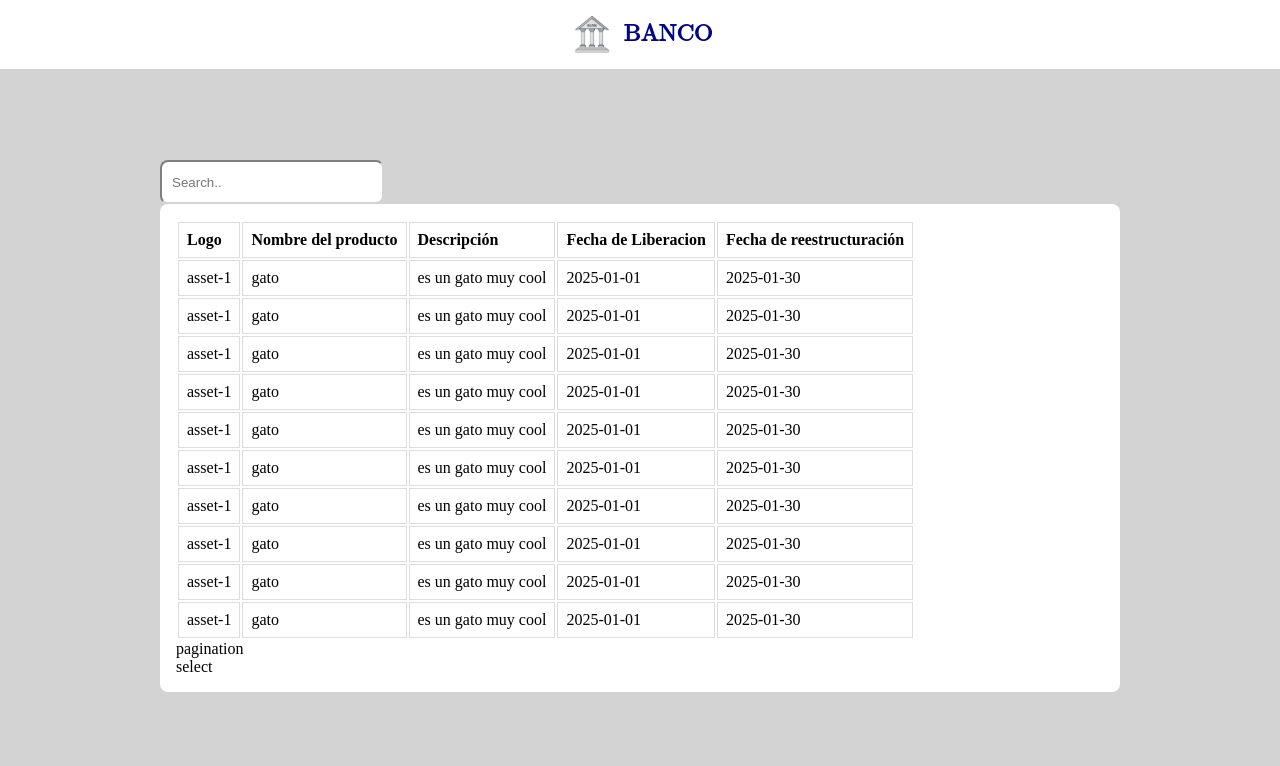
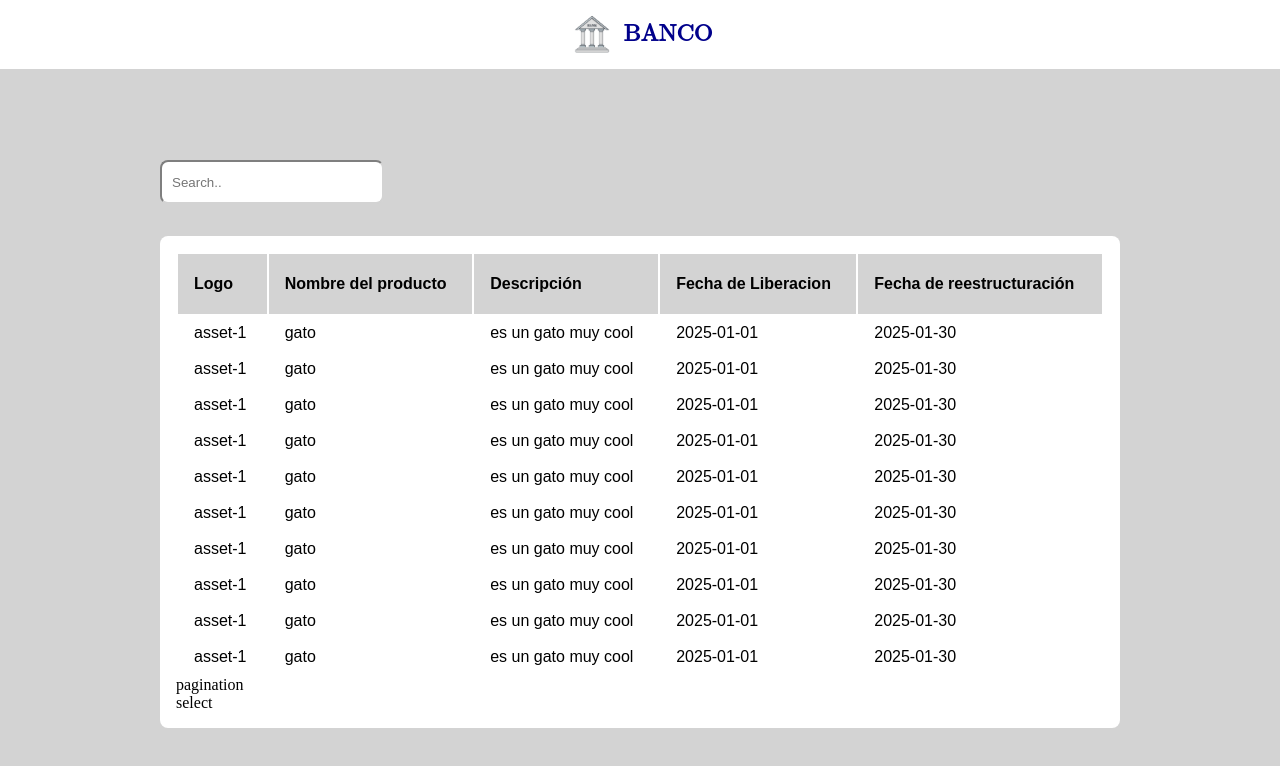
Before and after one commit to Grimmjow28/cristiam-bonilla-prueba, an Angular app: page /bank-administrator in a window 1280 px wide. Shown: the top 766 px of the page. Built offline with nearby package versions, Linux system fonts and the light colour scheme.

Commit message:
some styling on table

```diff
--- a/src/app/shared-elements/table-element/table-element.component.html
+++ b/src/app/shared-elements/table-element/table-element.component.html
@@ -1,18 +1,18 @@
 <div class="table-element__container">
-    <table>
-        <tr>
-          <th>Logo</th>
-          <th>Nombre del producto</th>
-          <th>Descripción</th>
-          <th>Fecha de Liberacion</th>
-          <th>Fecha de reestructuración</th>
+    <table class="table-element__table">
+        <tr class="table-element__header">
+          <th class="table-element__td-th">Logo</th>
+          <th class="table-element__td-th">Nombre del producto</th>
+          <th class="table-element__td-th">Descripción</th>
+          <th class="table-element__td-th">Fecha de Liberacion</th>
+          <th class="table-element__td-th">Fecha de reestructuración</th>
         </tr>
         <tr *ngFor="let element of elementsToShow">
-            <td>{{element.logo}}</td>
-            <td>{{element.name}}</td>
-            <td>{{element.descripton}}</td>
-            <td>{{element.dateRelease}}</td>
-            <td>{{element.dateRevision}}</td>
+            <td class="table-element__td-th">{{element.logo}}</td>
+            <td class="table-element__td-th">{{element.name}}</td>
+            <td class="table-element__td-th">{{element.descripton}}</td>
+            <td class="table-element__td-th">{{element.dateRelease}}</td>
+            <td class="table-element__td-th">{{element.dateRevision}}</td>
         </tr>
       </table>
       <div>pagination</div>
--- a/src/app/shared-elements/table-element/table-element.component.scss
+++ b/src/app/shared-elements/table-element/table-element.component.scss
@@ -4,8 +4,18 @@
     padding: 1rem;
 }
 
-td, th {
-    border: 1px solid #dddddd;
+.table-element__table {
+    width: 100%;
+}
+
+.table-element__header {
+    background: lightgray;
+    height: 60px;
+}
+
+.table-element__td-th {
     text-align: left;
-    padding: 8px;
-  }
+    padding: 8px 16px;
+    font-family: sans-serif
+
+}
--- a/src/app/views/bank-administrator/bank-administrator.component.html
+++ b/src/app/views/bank-administrator/bank-administrator.component.html
@@ -1,4 +1,4 @@
 <div class="blank-administrator__container">
     <app-input-element [control]="filter" [controlConfiguration]="filterComplement"></app-input-element>
-    <app-table-element></app-table-element>
+    <app-table-element style="margin-top: 2rem; display: block;"></app-table-element>
 </div>
```
